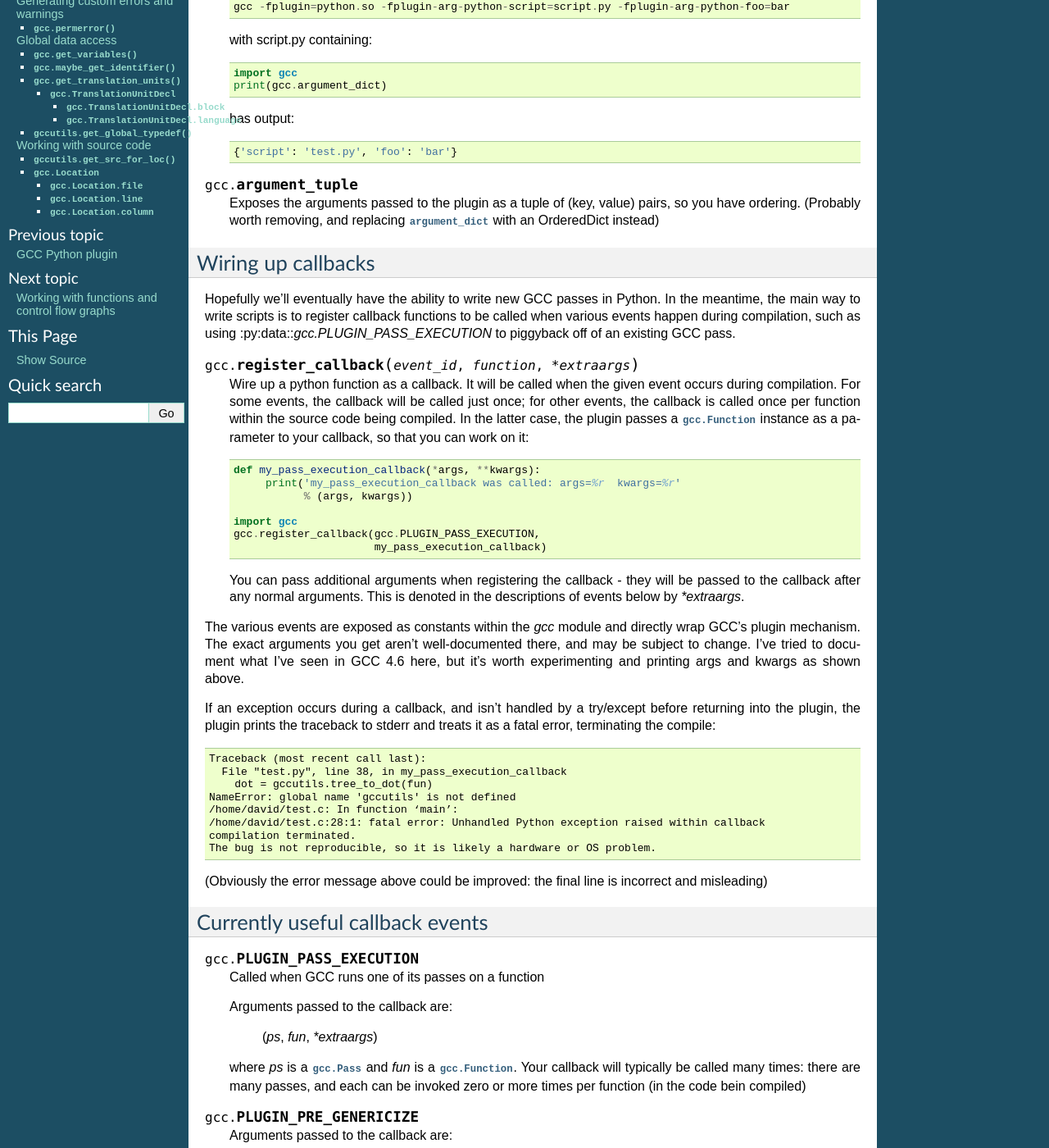
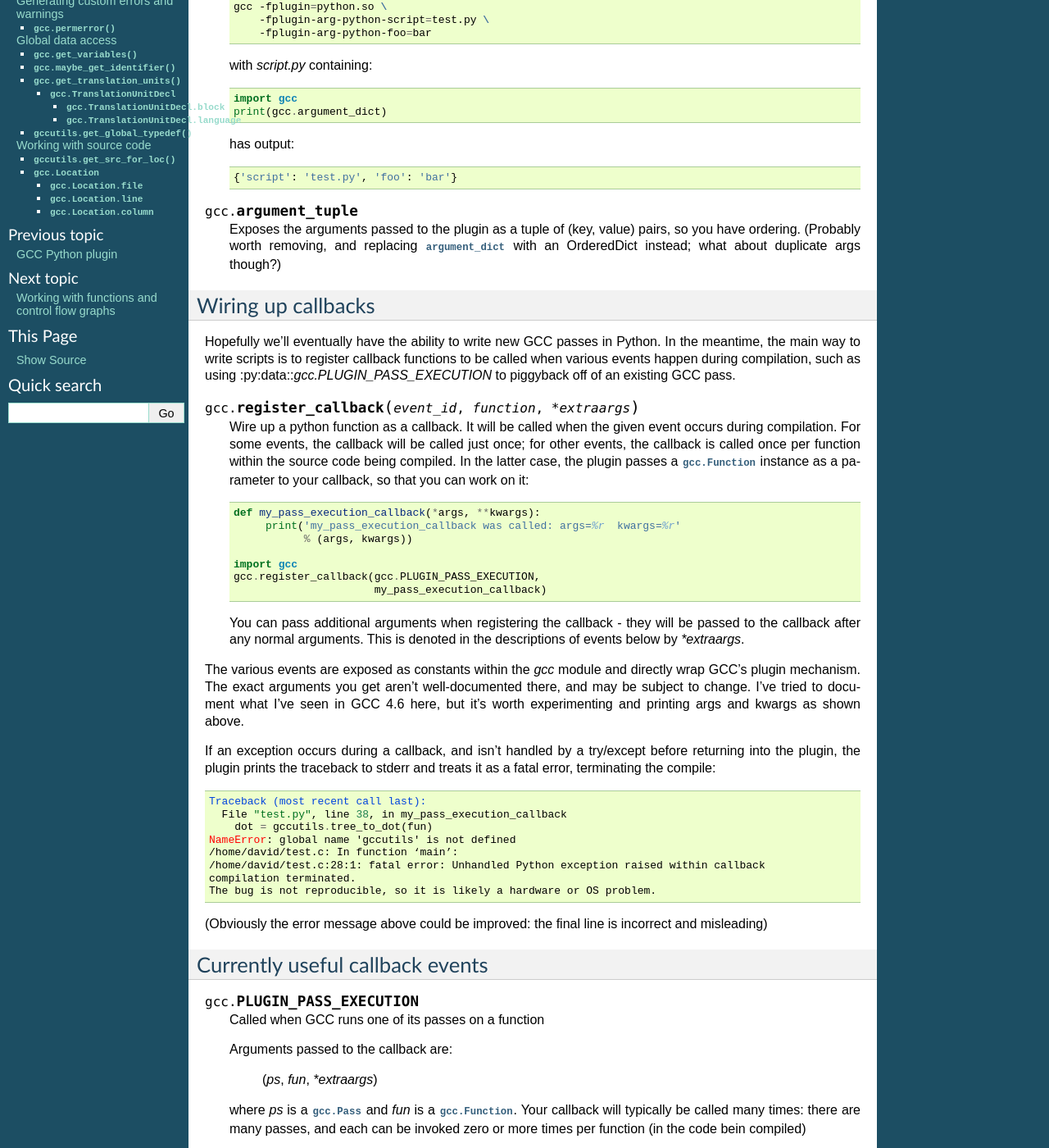
Before and after one commit to davidmalcolm/gcc-python-plugin, a Sphinx documentation site: the page built from docs/basics.rst, in a window 1280 px wide and 1400 px high, scrolled down 657 px. Shown: the whole window at 82% size. Built offline with Sphinx 7.4.7, drawn with Linux system fonts in a browser that asks for light colours; some of the changed text lies outside the part shown.

```diff
--- a/docs/basics.rst
+++ b/docs/basics.rst
@@ -13,7 +13,9 @@ can be seen at http://gcc.gnu.org/wiki/plugins and
 http://gcc.gnu.org/onlinedocs/gccint/Plugins.html
 
 
-You can invoke a Python script like this::
+You can invoke a Python script like this:
+
+.. code-block:: bash
 
   gcc -fplugin=python.so -fplugin-arg-python-script=PATH_TO_SCRIPT.py OTHER_ARGS
 
@@ -39,11 +41,15 @@ Accessing parameters
 
    Exposes the arguments passed to the plugin as a dictionary.
 
-   For example, running::
+   For example, running:
 
-      gcc -fplugin=python.so -fplugin-arg-python-script=script.py -fplugin-arg-python-foo=bar
+   .. code-block:: bash
 
-   with script.py containing::
+      gcc -fplugin=python.so \
+          -fplugin-arg-python-script=test.py \
+          -fplugin-arg-python-foo=bar
+
+   with `script.py` containing::
 
       import gcc
       print(gcc.argument_dict)
@@ -57,7 +63,8 @@ Accessing parameters
 
   Exposes the arguments passed to the plugin as a tuple of (key, value) pairs,
   so you have ordering.  (Probably worth removing, and replacing
-  :py:data:`argument_dict` with an OrderedDict instead)
+  :py:data:`argument_dict` with an OrderedDict instead; what about
+  duplicate args though?)
 
 Wiring up callbacks
 -------------------
@@ -96,7 +103,9 @@ and kwargs as shown above.
 
 If an exception occurs during a callback, and isn't handled by a try/except
 before returning into the plugin, the plugin prints the traceback to stderr and
-treats it as a fatal error, terminating the compile::
+treats it as a fatal error, terminating the compile:
+
+.. code-block:: pytb
 
   Traceback (most recent call last):
     File "test.py", line 38, in my_pass_execution_callback
--- a/docs/cfg.rst
+++ b/docs/cfg.rst
@@ -45,7 +45,9 @@ You can get at the control flow graph of a :py:class:`gcc.Function` via its
           dot = gccutils.cfg_to_dot(fun.cfg)
 	  gccutils.invoke_dot(dot)
 
-       on this C code::
+       on this C code:
+
+       .. code-block:: c
 
           int
           main(int argc, char **argv)
```
